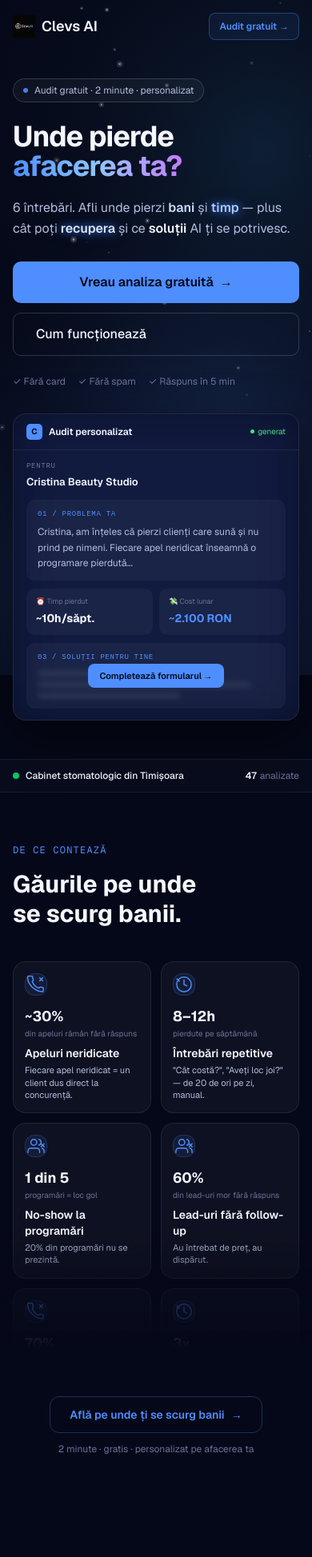
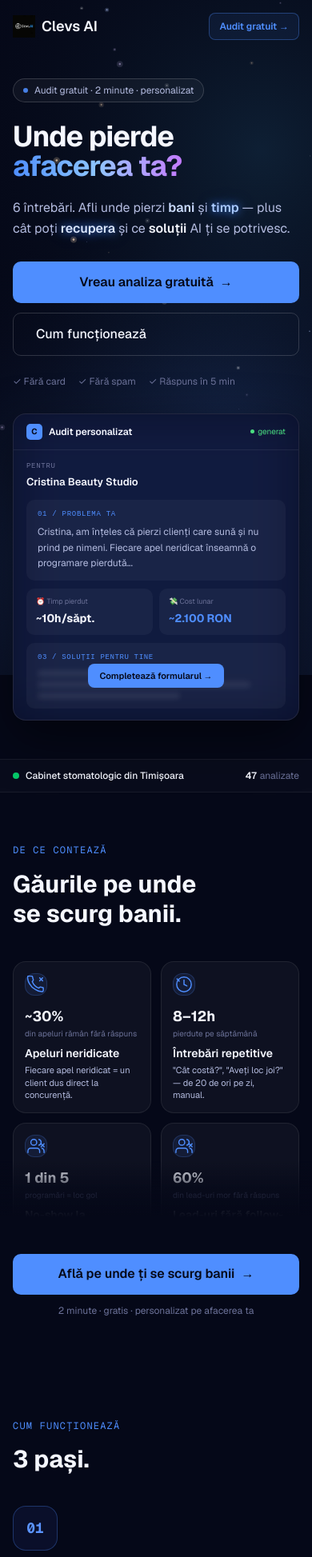
Before and after one commit to clevsaiagency-creator/clevs-audit, a Next.js app: page / in a window 390 px wide. Shown: the top 1947 px of the page at 80% size. Built offline with nearby package versions, Linux system fonts and the light colour scheme.

Commit message:
Fix: pause canvas on scroll (no glitch) + pain grid mobile maxHeight + CTA btn-primary

```diff
--- a/app/globals.css
+++ b/app/globals.css
@@ -152,12 +152,31 @@ body {
 
 /* Pain grid — responsive maxHeight */
 .pain-grid {
-  max-height: 520px;
+  max-height: 350px;
   overflow: hidden;
+}
+@media (min-width: 640px) {
+  .pain-grid {
+    max-height: 480px;
+  }
 }
 @media (min-width: 1024px) {
   .pain-grid {
     max-height: 400px;
+  }
+}
+
+.pain-fade {
+  height: 100px;
+}
+@media (min-width: 640px) {
+  .pain-fade {
+    height: 160px;
+  }
+}
+@media (min-width: 1024px) {
+  .pain-fade {
+    height: 180px;
   }
 }
 
--- a/app/page.tsx
+++ b/app/page.tsx
@@ -417,7 +417,7 @@ export default function LandingPage() {
             </div>
 
             {/* Fade gradient */}
-            <div className="absolute bottom-0 left-0 right-0 pointer-events-none" style={{ height: 180, background: "linear-gradient(to top, #050818 20%, rgba(5,8,24,0.6) 60%, transparent 100%)" }} />
+            <div className="pain-fade absolute bottom-0 left-0 right-0 pointer-events-none" style={{ background: "linear-gradient(to top, #050818 30%, rgba(5,8,24,0.7) 65%, transparent 100%)" }} />
           </div>
 
           <motion.div
@@ -425,15 +425,14 @@ export default function LandingPage() {
             whileInView={{ opacity: 1, y: 0 }}
             viewport={{ once: true }}
             transition={{ duration: 0.5, delay: 0.3 }}
-            className="text-center mt-6 px-4"
+            className="text-center mt-4 sm:mt-6 px-4"
           >
             <Link
               href="/audit/start"
-              className="inline-flex items-center gap-2 text-sm font-semibold text-accent border px-6 py-3 rounded-xl hover:bg-accent/10 transition"
-              style={{ borderColor: "rgba(79,142,255,0.3)" }}
+              className="btn-primary inline-flex items-center gap-2 text-sm sm:text-base group"
             >
               Află pe unde ți se scurg banii
-              <span>→</span>
+              <span className="transition-transform group-hover:translate-x-1">→</span>
             </Link>
             <p className="text-xs text-foreground-dim mt-3">2 minute · gratis · personalizat pe afacerea ta</p>
           </motion.div>
--- a/components/GalaxyBackground.tsx
+++ b/components/GalaxyBackground.tsx
@@ -194,15 +194,35 @@ export default function GalaxyBackground({
 
     animate();
 
+    // Pause animation during scroll to prevent mobile compositor glitch
+    let scrollTimeout: ReturnType<typeof setTimeout>;
+    let isPaused = false;
+    const handleScroll = () => {
+      if (!isPaused) {
+        cancelAnimationFrame(animationRef.current);
+        isPaused = true;
+      }
+      clearTimeout(scrollTimeout);
+      scrollTimeout = setTimeout(() => {
+        isPaused = false;
+        animationRef.current = requestAnimationFrame(animate);
+      }, 120);
+    };
+
     const handleResize = () => {
       setupSize();
       initStars();
       initNebulae();
     };
 
+    window.addEventListener("scroll", handleScroll, { passive: true });
+    window.addEventListener("touchmove", handleScroll, { passive: true });
     window.addEventListener("resize", handleResize);
     return () => {
       cancelAnimationFrame(animationRef.current);
+      clearTimeout(scrollTimeout);
+      window.removeEventListener("scroll", handleScroll);
+      window.removeEventListener("touchmove", handleScroll);
       window.removeEventListener("resize", handleResize);
     };
   }, [density, showShootingStars]);
```
